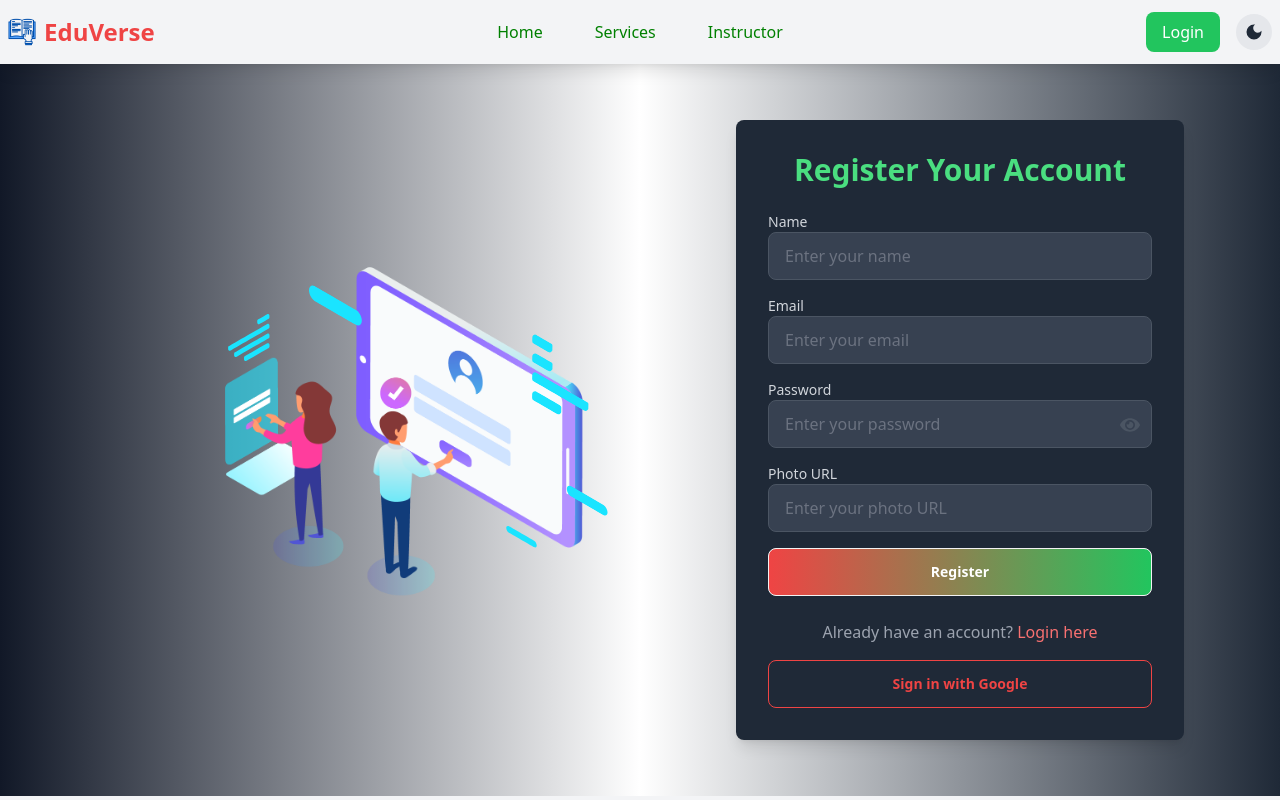
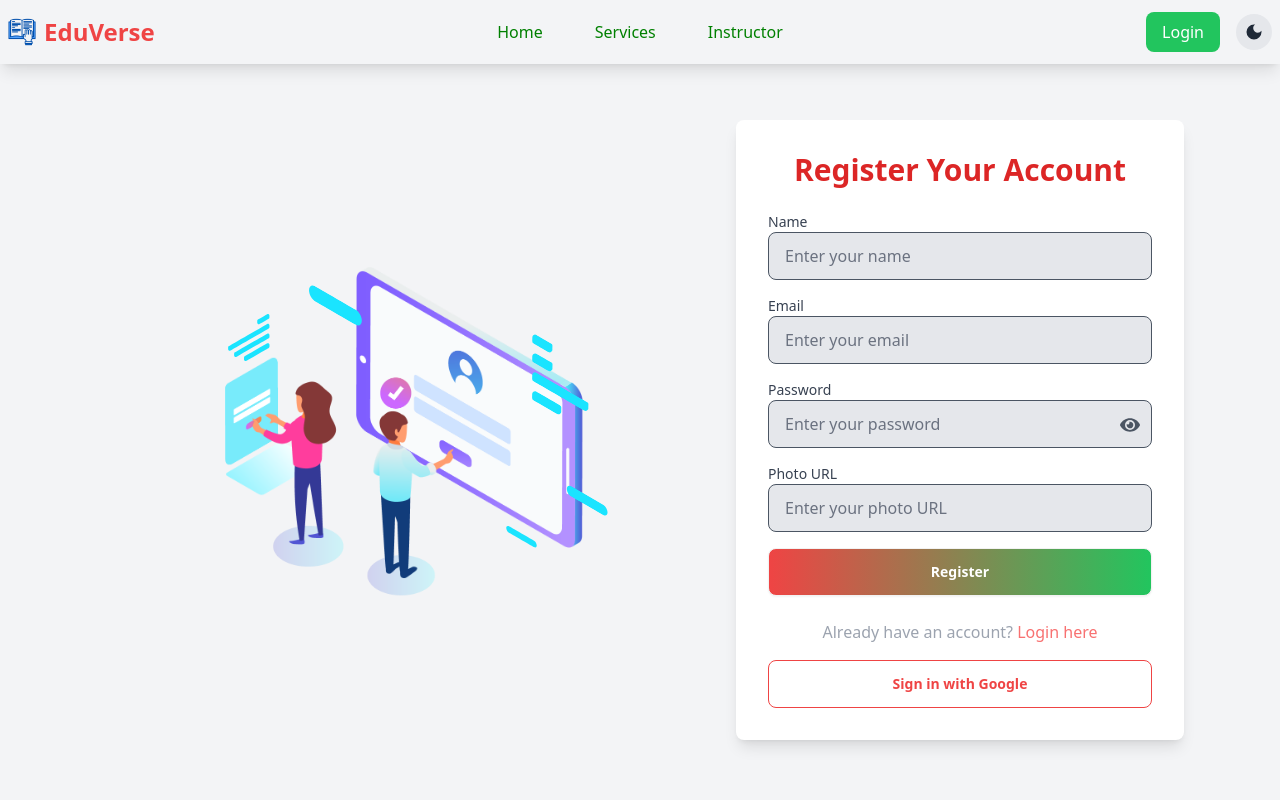
Before and after one commit to ranak8811/PH_B-10_A-11-EduVerse-Client, a React (Vite) app: page /register in a window 1280 px wide. Shown: the top 800 px of the page. Built offline with nearby package versions, Linux system fonts and the light colour scheme; no server answers.

Commit message:
register page design completed

```diff
--- a/src/pages/Register.jsx
+++ b/src/pages/Register.jsx
@@ -160,7 +160,7 @@ const Register = () => {
   };
 
   return (
-    <div className="min-h-[calc(100vh-68px)] flex items-center justify-center bg-gradient-to-r from-gray-900 via-white to-gray-800 text-white dark:bg-gray-900">
+    <div className="min-h-[calc(100vh-68px)] flex items-center justify-center bg-gray-100 dark:bg-gray-900 text-gray-900 dark:text-gray-200">
       <div className="w-full mx-auto flex flex-col lg:flex-row items-center justify-center">
         <div className="w-full lg:w-1/2 flex justify-center mb-6 lg:mb-0">
           <div className="w-96 lg:w-full max-w-md">
@@ -168,15 +168,15 @@ const Register = () => {
           </div>
         </div>
 
-        <div className="w-full lg:w-1/2 max-w-md p-8 bg-gray-800 dark:bg-gray-700 rounded-lg shadow-lg">
-          <h2 className="text-3xl font-bold text-center mb-6 text-green-400">
+        <div className="w-full lg:w-1/2 max-w-md p-8 bg-white dark:bg-gray-800 rounded-lg shadow-lg">
+          <h2 className="text-3xl font-bold text-center mb-6 text-red-600 dark:text-green-400">
             Register Your Account
           </h2>
           <form onSubmit={handleSubmit} className="space-y-4">
             <div>
               <label
                 htmlFor="name"
-                className="block text-sm font-medium text-gray-300"
+                className="block text-sm font-medium text-gray-700 dark:text-gray-300"
               >
                 Name
               </label>
@@ -186,7 +186,7 @@ const Register = () => {
                 name="name"
                 value={formData.name}
                 onChange={handleChange}
-                className={`input input-bordered w-full bg-gray-700 text-white placeholder-gray-500 ${
+                className={`input input-bordered w-full bg-gray-200 dark:bg-gray-700 text-gray-900 dark:text-white placeholder-gray-500 ${
                   errors.name ? "border-red-500" : "border-gray-600"
                 }`}
                 placeholder="Enter your name"
@@ -199,7 +199,7 @@ const Register = () => {
             <div>
               <label
                 htmlFor="email"
-                className="block text-sm font-medium text-gray-300"
+                className="block text-sm font-medium text-gray-700 dark:text-gray-300"
               >
                 Email
               </label>
@@ -209,7 +209,7 @@ const Register = () => {
                 name="email"
                 value={formData.email}
                 onChange={handleChange}
-                className={`input input-bordered w-full bg-gray-700 text-white placeholder-gray-500 ${
+                className={`input input-bordered w-full bg-gray-200 dark:bg-gray-700 text-gray-900 dark:text-white placeholder-gray-500 ${
                   errors.email ? "border-red-500" : "border-gray-600"
                 }`}
                 placeholder="Enter your email"
@@ -222,7 +222,7 @@ const Register = () => {
             <div className="relative">
               <label
                 htmlFor="password"
-                className="block text-sm font-medium text-gray-300"
+                className="block text-sm font-medium text-gray-700 dark:text-gray-300"
               >
                 Password
               </label>
@@ -233,7 +233,7 @@ const Register = () => {
                 name="password"
                 value={formData.password}
                 onChange={handleChange}
-                className={`input input-bordered w-full bg-gray-700 text-white placeholder-gray-500 ${
+                className={`input input-bordered w-full bg-gray-200 dark:bg-gray-700 text-gray-900 dark:text-white placeholder-gray-500 ${
                   errors.password ? "border-red-500" : "border-gray-600"
                 }`}
                 placeholder="Enter your password"
@@ -252,7 +252,7 @@ const Register = () => {
             <div>
               <label
                 htmlFor="photoURL"
-                className="block text-sm font-medium text-gray-300"
+                className="block text-sm font-medium text-gray-700 dark:text-gray-300"
               >
                 Photo URL
               </label>
@@ -262,7 +262,7 @@ const Register = () => {
                 name="photoURL"
                 value={formData.photoURL}
                 onChange={handleChange}
-                className={`input input-bordered w-full bg-gray-700 text-white placeholder-gray-500 ${
+                className={`input input-bordered w-full bg-gray-200 dark:bg-gray-700 text-gray-900 dark:text-white placeholder-gray-500 ${
                   errors.photoURL ? "border-red-500" : "border-gray-600"
                 }`}
                 placeholder="Enter your photo URL"
```
